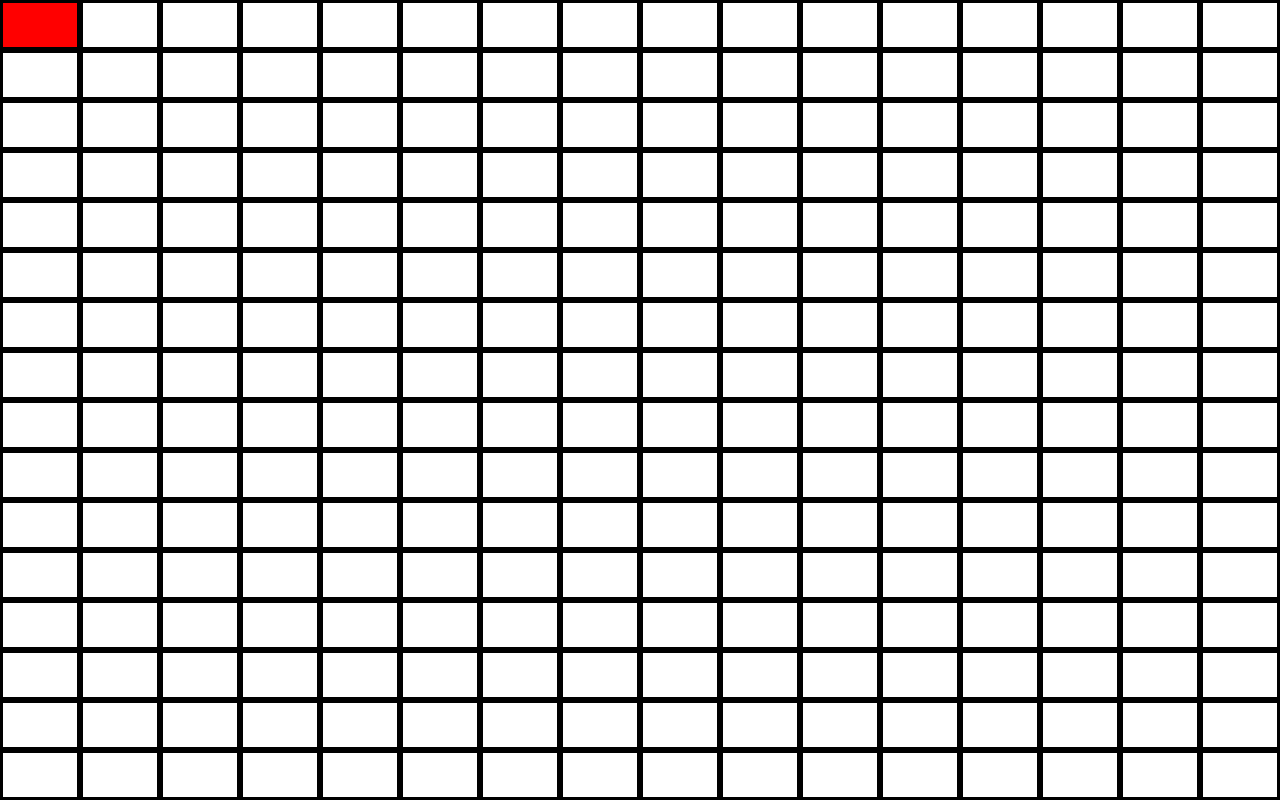
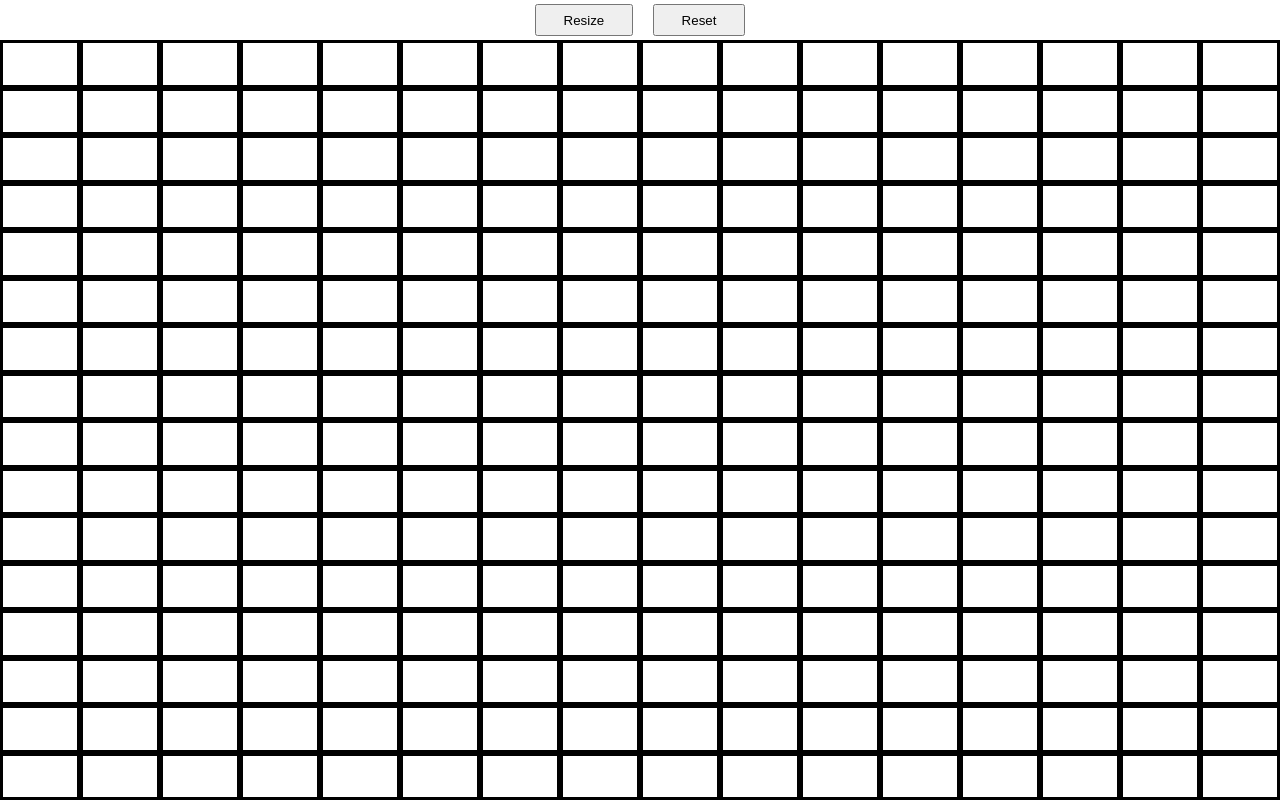
Before and after one commit to LontraSoft/Odin-Etch-A-Sketch, a plain HTML site: page index.html in a window 1280 px wide. Drawn offline with Linux system fonts and the light colour scheme.

Commit message:
Add buttons and associated stylings

```diff
--- a/css/styles.css
+++ b/css/styles.css
@@ -2,9 +2,23 @@ body {
     margin: 0;
 }
 
+.grid-button-container {
+    display: flex;
+    height: 5vh;
+    box-sizing: border-box;
+    justify-content: center;
+    align-items: center;
+    gap: 20px;
+    padding: 10px;
+}
+
+.grid-button-container button {
+    padding: 0.5em 2em;
+}
+
 .grid-container {
     width: 100vw;
-    height: 100vh;
+    height: 95vh;
 }
 
 .grid-card {
--- a/index.html
+++ b/index.html
@@ -7,6 +7,10 @@
     <script type="text/javascript" src="./js/etch_a_sketch.js" defer></script>
   </head>
   <body>
+    <div class="grid-button-container">
+      <button id="resize-btn">Resize</button>
+      <button id="reset-btn">Reset</button>
+    </div>
     <div class="grid-container"></div>
   </body>
 </html>
```
